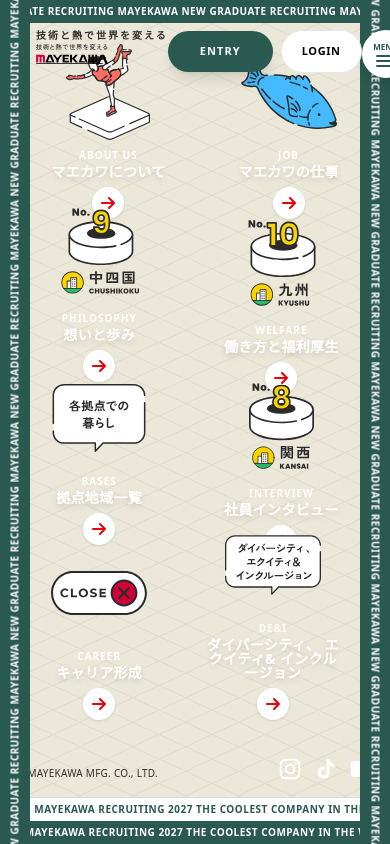
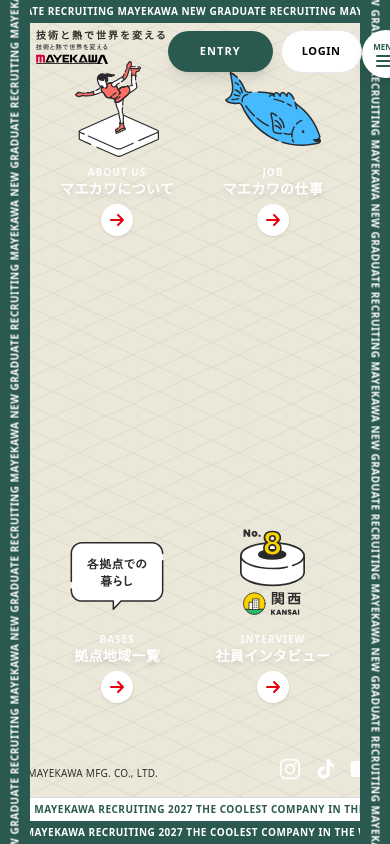
Before and after one commit to pet-human-pet/PetPetNi, a Vue app: page / in a window 390 px wide. Built offline with nearby package versions, Linux system fonts and the light colour scheme; a web font is replaced by a local one.

Commit message:
chore : 佈局調整Mobile (2x3 Corners) / Desktop (3x3 Corners)

```diff
--- a/src/views/HomeView.vue
+++ b/src/views/HomeView.vue
@@ -3,91 +3,47 @@ import NavIcon from '../components/Share/NavIcon.vue'
 import BackgroundGrid from '../components/Share/BackgroundGrid.vue'
 import MainFrame from '../components/Share/MainFrame.vue'
 
-// Items position configuration (Responsive Grid)
-// Desktop: 3x3 Ring. Mobile: 2x4 Columns.
+// Grid Configuration: Mobile (2x3 Corners) / Desktop (3x3 Corners)
 const items = [
-  // --- Row 1 (Mobile & Desktop start) ---
   {
     labelEn: 'ABOUT US',
     labelJp: 'マエカワについて',
     iconName: 'icon-about.svg',
-    gridClass: 'col-start-1 row-start-1',
-    flexClass: 'items-start justify-start'
+    gridClass: 'col-start-1 row-start-1'
   },
   {
     labelEn: 'JOB',
     labelJp: 'マエカワの仕事',
     iconName: 'icon-job.svg',
-    gridClass: 'col-start-2 row-start-1', // Mobile: R1 C2
-    flexClass: 'items-end justify-start md:items-center md:-translate-y-4' // Mobile: End, Desktop: Center
+    gridClass: 'col-start-2 row-start-1 md:col-start-3 md:row-start-1'
   },
-
-  // --- Row 2 (Mobile) / Mixed (Desktop) ---
-  {
-    labelEn: 'PHILOSOPHY',
-    labelJp: '想いと歩み',
-    iconName: 'icon-philosophy.svg',
-    gridClass: 'col-start-1 row-start-2 md:col-start-1 md:row-start-2',
-    flexClass: 'items-start justify-center'
-  },
-  {
-    labelEn: 'WELFARE',
-    labelJp: '働き方と福利厚生',
-    iconName: 'icon-welfare.svg',
-    gridClass: 'col-start-2 row-start-2 md:col-start-3 md:row-start-1', // Mobile: R2 C2, Desktop: R1 C3
-    flexClass: 'items-end justify-start'
-  },
-
-  // --- Row 3 (Mobile) / Mixed (Desktop) ---
   {
     labelEn: 'BASES',
     labelJp: '拠点地域一覧',
     iconName: 'icon-bases.svg',
-    gridClass: 'col-start-1 row-start-3 md:col-start-1 md:row-start-3',
-    flexClass: 'items-start justify-end'
+    gridClass: 'col-start-1 row-start-3 md:col-start-1 md:row-start-3'
   },
   {
     labelEn: 'INTERVIEW',
     labelJp: '社員インタビュー',
     iconName: 'icon-interview.svg',
-    gridClass: 'col-start-2 row-start-3 md:col-start-3 md:row-start-2', // Mobile: R3 C2, Desktop: R2 C3
-    flexClass: 'items-end justify-center'
-  },
-
-  // --- Row 4 (Mobile) / Row 3 (Desktop) ---
-  {
-    labelEn: 'CAREER',
-    labelJp: 'キャリア形成',
-    iconName: 'icon-career.svg',
-    gridClass: 'col-start-1 row-start-4 md:col-start-2 md:row-start-3', // Mobile: R4 C1, Desktop: R3 C2
-    flexClass: 'items-start justify-end md:items-center md:translate-y-4' // Mobile: Start, Desktop: Center
-  },
-  {
-    labelEn: 'DE&I',
-    labelJp: 'ダイバーシティ、\nエクイティ&\nインクルージョン',
-    iconName: 'icon-dei.svg',
-    gridClass: 'col-start-2 row-start-4 md:col-start-3 md:row-start-3', // Mobile: R4 C2, Desktop: R3 C3
-    flexClass: 'items-end justify-end'
+    gridClass: 'col-start-2 row-start-3 md:col-start-3 md:row-start-3'
   }
 ]
 </script>
 
 <template>
   <MainFrame>
-    <!-- Background Pattern -->
     <template #background>
       <div class="pointer-events-none fixed inset-0 z-0 overflow-hidden invert">
         <BackgroundGrid class="h-full w-full" />
       </div>
     </template>
 
-    <!-- Main Content (Centered) -->
     <div class="pointer-events-none relative flex h-full w-full items-center justify-center">
-      <!-- Visual Container -->
       <div
         class="`aspect-4/3` relative flex h-auto max-h-full w-auto max-w-full items-center justify-center"
       >
-        <!-- Central Background Illustration -->
         <div class="absolute inset-0 flex h-full w-full items-center justify-center">
           <img
             src="@/assets/images/decoration-tower.svg"
@@ -101,22 +57,18 @@ const items = [
           />
         </div>
 
-        <!-- Central CTA if needed -->
         <div
           class="pointer-events-auto absolute top-[40%] left-1/2 z-40 -translate-x-1/2 cursor-pointer transition-transform hover:scale-105"
-        >
-          <!-- Placeholder -->
-        </div>
+        ></div>
       </div>
 
-      <!-- Navigation Icons Grid Layer (Responsive 2x4 -> 3x3) -->
       <div
-        class="pointer-events-none absolute inset-0 z-30 grid grid-cols-2 grid-rows-4 gap-2 p-[4%] md:grid-cols-3 md:grid-rows-3 md:gap-4"
+        class="pointer-events-none absolute inset-0 z-30 grid grid-cols-2 grid-rows-3 gap-2 p-[4%] md:grid-cols-3 md:grid-rows-3 md:gap-4"
       >
         <div
           v-for="item in items"
           :key="item.labelEn"
-          :class="[item.gridClass, item.flexClass, 'pointer-events-auto flex flex-col']"
+          :class="[item.gridClass, 'pointer-events-auto flex flex-col items-center justify-center']"
         >
           <NavIcon v-bind="item" />
         </div>
```
